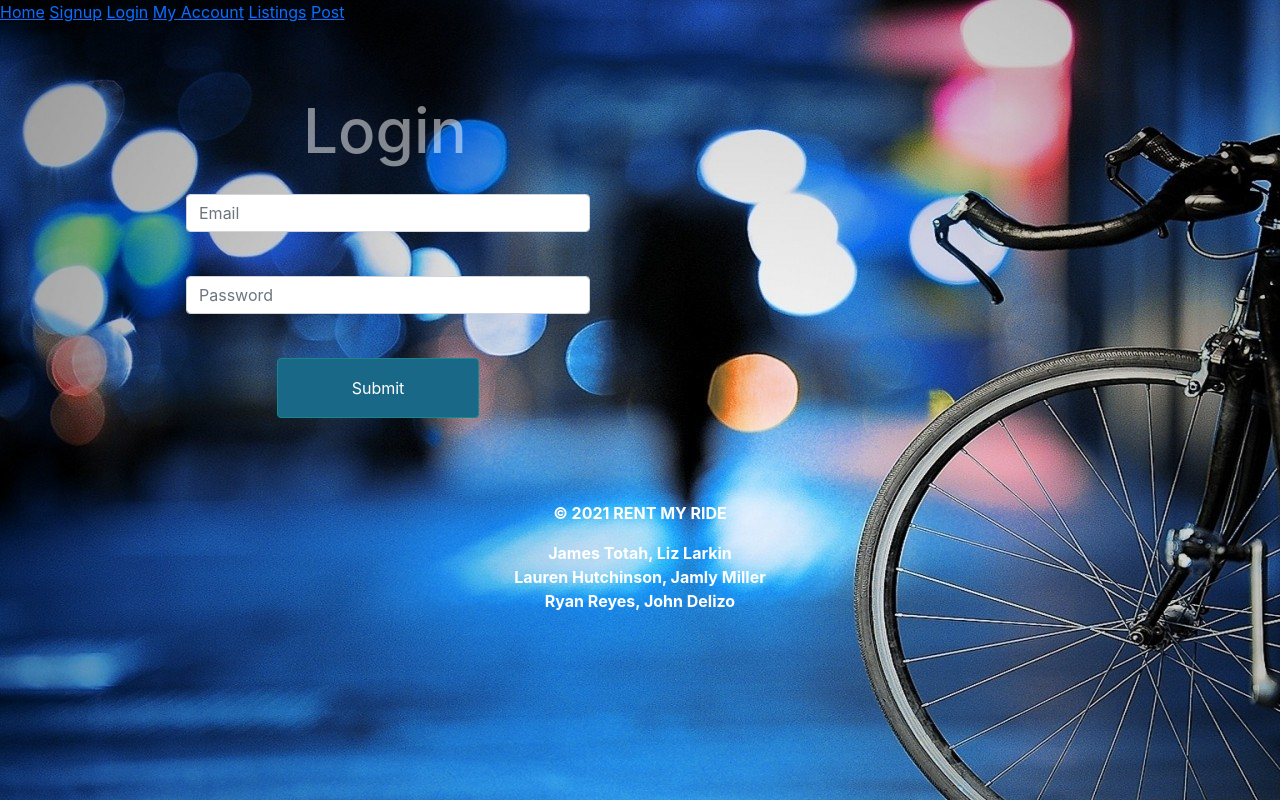
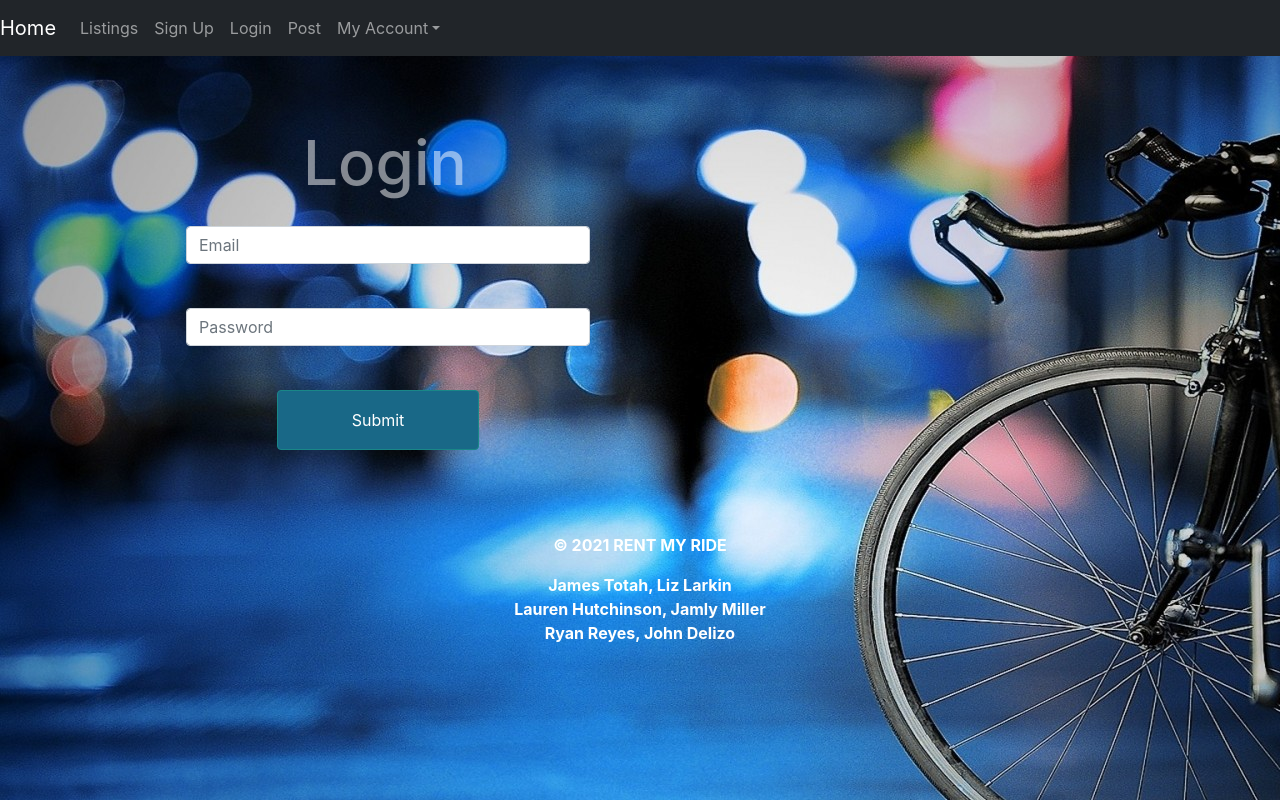
Before and after one commit to ryanstorm013/Project-3, a React (Create React App) app in the folder client/: page /login in a window 1280 px wide. Built offline with nearby package versions, Linux system fonts and the light colour scheme; no server answers.

Commit message:
Added Navbar

```diff
--- a/client/src/App.js
+++ b/client/src/App.js
@@ -10,6 +10,8 @@ import Account from "./Pages/Account";
 import Listings from "./Pages/Listings";
 import Post from "./Pages/Post";
 import Footer from "./Components/Footer/Footer";
+import Navi from "./Components/Nav/Nav";
+
 
 function App() {
   const [bikes, setbikes] = useState({ list: [] });
@@ -42,9 +44,10 @@ function App() {
   return (
     <div className="App">
       <Router>
-        <Link to={"/"}>Home</Link> <Link to={"/signup"}>Signup</Link>{" "}
+        <Navi/>
+        {/* <Link to={"/"}>Home</Link> <Link to={"/signup"}>Signup</Link>{" "}
         <Link to={"/login"}>Login</Link> <Link to={"/account"}>My Account</Link>{" "}
-        <Link to={"/listings"}>Listings</Link> <Link to={"/post"}>Post</Link>
+        <Link to={"/listings"}>Listings</Link> <Link to={"/post"}>Post</Link> */}
         <UserContext.Provider value={{ userData, setUserData }}>
           <Switch>
             <Route path={"/signup"} component={Signup} />
--- a/client/src/Components/Nav/Nav.js
+++ b/client/src/Components/Nav/Nav.js
@@ -1,7 +1,65 @@
 import React from "react";
+import "./styles.css";
+import {Navbar, Nav} from "react-bootstrap";
+import { BrowserRouter as Router, Route, Switch, Link } from "react-router-dom";
+import Footer from "../Footer/Footer";
 
-const Nav = (props) => {
-  return <div>{props.children}</div>;
+const Navi = (props) => {
+  return(
+    <div>
+      <nav className="navbar navbar-expand-lg navbar-dark bg-dark">
+
+          <a className="navbar-brand" href="/">
+            {/* <Link to={"/"} style={{ textDecoration: 'none' }}>Home</Link>  */}
+            Home
+          </a>
+        {/* <div  className="collapse navbar-collapse"> */}
+
+          <ul className="navbar-nav mr-auto">
+            <li class="nav-item">
+              <a className="nav-link " href="/listings">
+                Listings
+              </a>
+            </li>
+          </ul>
+
+          <ul className="navbar-nav ml-auto">
+            <li className="nav-item">
+              <a className="nav-link " href="/signup">
+                Sign Up
+              </a>
+            </li>
+            <li className="nav-item">
+              <a className="nav-link " href="/login">
+                Login
+              </a>
+            </li>
+            <li className="nav-item">
+              <a className="nav-link " href="/post">
+                Post
+              </a>
+            </li>
+            <li className="nav-item dropdown">
+              <a className="nav-link dropdown-toggle" href="/account" id="navbarDropdown">
+                My Account
+              </a>
+              <div class="dropdown-menu">
+                <a class="dropdown-item" href="/account">Settings</a>
+                <a class="dropdown-item" href="/account">Rented</a>
+                <a class="dropdown-item" href="/account">Owned</a>
+                <a class="dropdown-item" href="/account">Log Out</a>
+              </div>
+            </li>
+          </ul>
+
+        {/* </div> */}
+
+
+
+        {/* <Link to={"/listings"}>Listings</Link>
+        <Link to={"/post"}>Post</Link>  */}
+      </nav>
+    </div>);
 };
 
-export default Nav;
+export default Navi;
--- /dev/null
+++ b/client/src/Components/Nav/styles.css
@@ -0,0 +1,9 @@
+
+
+@media all and (min-width: 992px) {
+	.navbar .nav-item .dropdown-menu{ display: none; }
+	.navbar .nav-item:hover .nav-link{ color: #fff;  }
+    .navbar .navbar-brand:hover{ color: #fff;  }
+	.navbar .nav-item:hover .dropdown-menu{ display: block; }
+	.navbar .nav-item .dropdown-menu{ margin-top:0; }
+}
```
